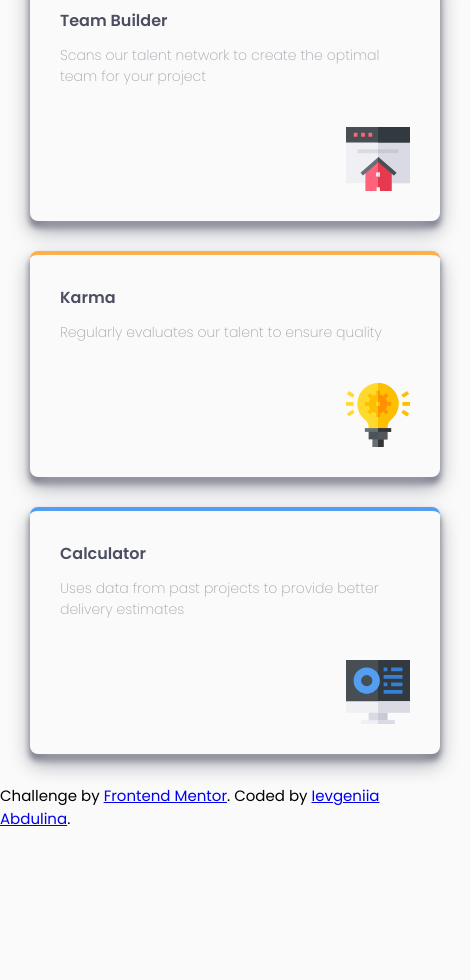
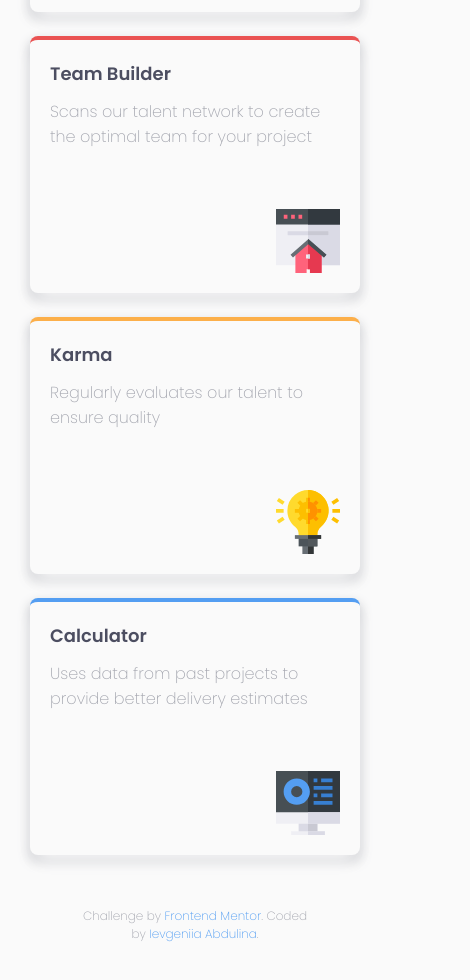
Before and after one commit to IevgeniiaAbdulina/Frontend-Mentor-Four-Cards, a plain HTML site: page index.html in a window 390 px wide. Shown: the part 582-1562 px from the top of the page, 470 px wide, since content can reach past the window. Before the commit the page ends 1412 px from the top, so only its background shows below. Drawn offline with Linux system fonts and the light colour scheme.

Commit message:
Flexbox cards style, responsive web page

```diff
--- a/style.css
+++ b/style.css
@@ -64,20 +64,25 @@ header p {
   color: var(--neutral-color-grayish-blue);
   margin: 20px;
   text-align: center;
-  width: 550px;
+  max-width: 550px;
+}
+
+main {
+  display: flex;
+  flex-wrap: wrap;
+  justify-content: center;
 }
 
 .card {
   display: flex;
   flex-direction: column;
-  width: 350px;
+  max-width: 350px;
   height: auto;
-  padding: 30px;
-  margin: 30px;
+  margin: 16px;
   border-radius: 8px;
   background-color: var(--neutral-color-very-light-gray);
-  box-shadow: 0 10px 20px var(--neutral-color-grayish-blue),
-    0 6px 6px var(--neutral-color-very-dark-blue);
+  box-shadow: 0 10px 20px var(--neutral-color-very-light-gray),
+    0 6px 12px var(--neutral-color-grayish-blue);
 }
 
 #supervisor {
@@ -97,24 +102,24 @@ header p {
 }
 
 h3 {
-  font-size: 16px;
-  padding-bottom: 12px;
+  font-size: 18px;
+  padding: 20px 0 12px 20px;
   font-weight: var(--font-weight-semi-bold);
   color: var(--neutral-color-very-dark-blue);
 }
 
 .card p {
-  font-size: 14px;
-  padding-bottom: 40px;
+  font-size: 16px;
+  padding: 0 20px 40px 20px;
   font-weight: var(--font-weight-extra-light);
   color: var(--neutral-color-grayish-blue);
 }
 
 .icon {
-  display: block;
   width: 64px;
   height: 64px;
-  margin-left: 286px;
+  align-self: flex-end;
+  margin: 20px;
 }
 
 #supervisor span {
@@ -132,3 +137,46 @@ h3 {
 #calculator span {
   background: url("./images/icon-calculator.svg");
 }
+
+footer {
+  display: flex;
+  justify-content: center;
+  text-align: center;
+  margin: 40px;
+  padding: 0 40px;
+  font-size: 12px;
+  font-weight: var(--font-weight-extra-light);
+  color: var(--neutral-color-grayish-blue);
+}
+
+a {
+  text-decoration: none;
+  color: var(--primary-color-blue);
+}
+
+@media only screen and (max-width: 1440px) and (min-width: 1250px),
+  (min-width: 1440px) {
+  #karma.card {
+    order: 4;
+  }
+
+  #supervisor.card,
+  #calculator.card {
+    position: relative;
+    top: 150px;
+  }
+}
+
+@media only screen and (min-width: 375px) {
+  header {
+    justify-content: center;
+  }
+
+  header p {
+    flex-wrap: wrap;
+  }
+
+  .card {
+    margin: 12px 30px;
+  }
+}
```
